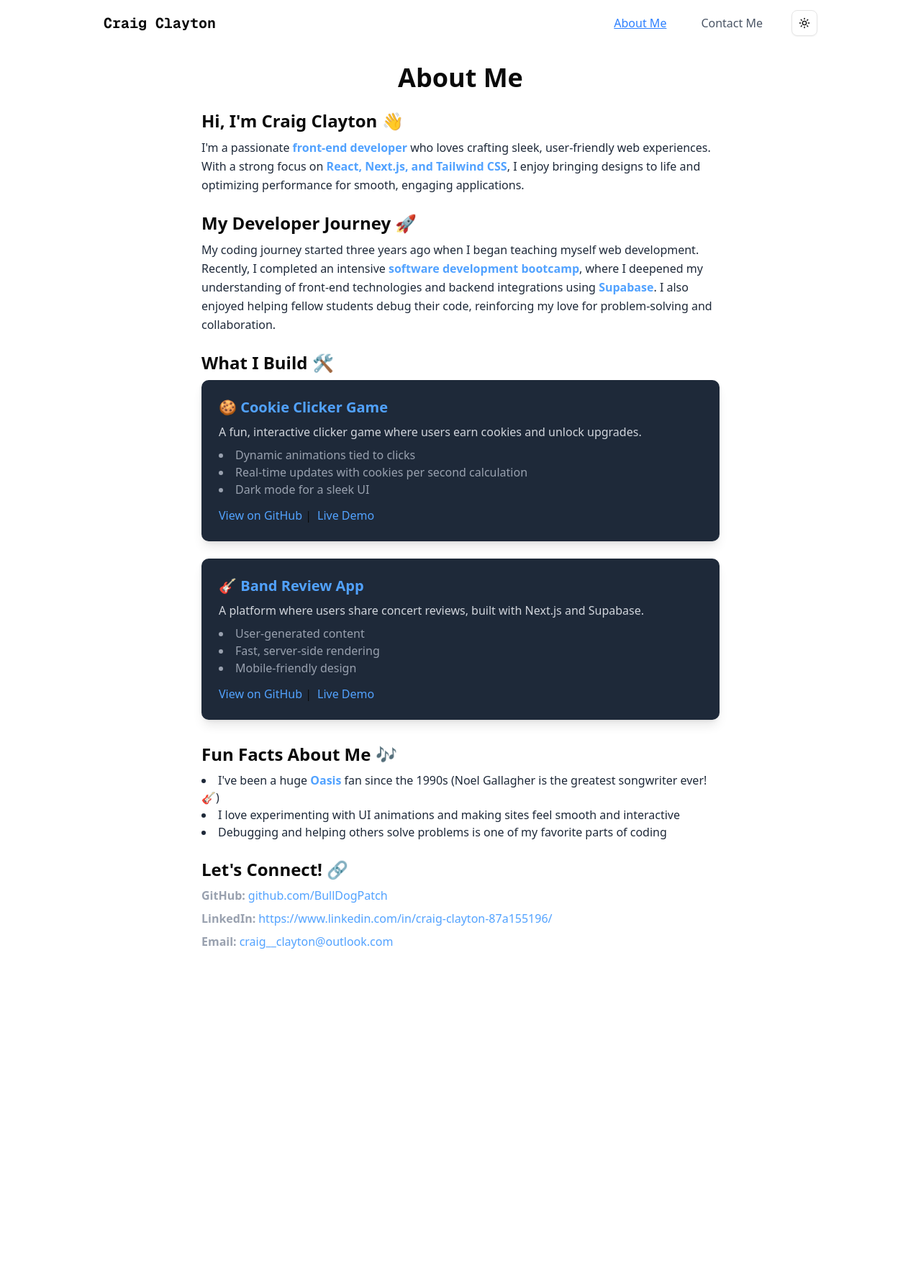
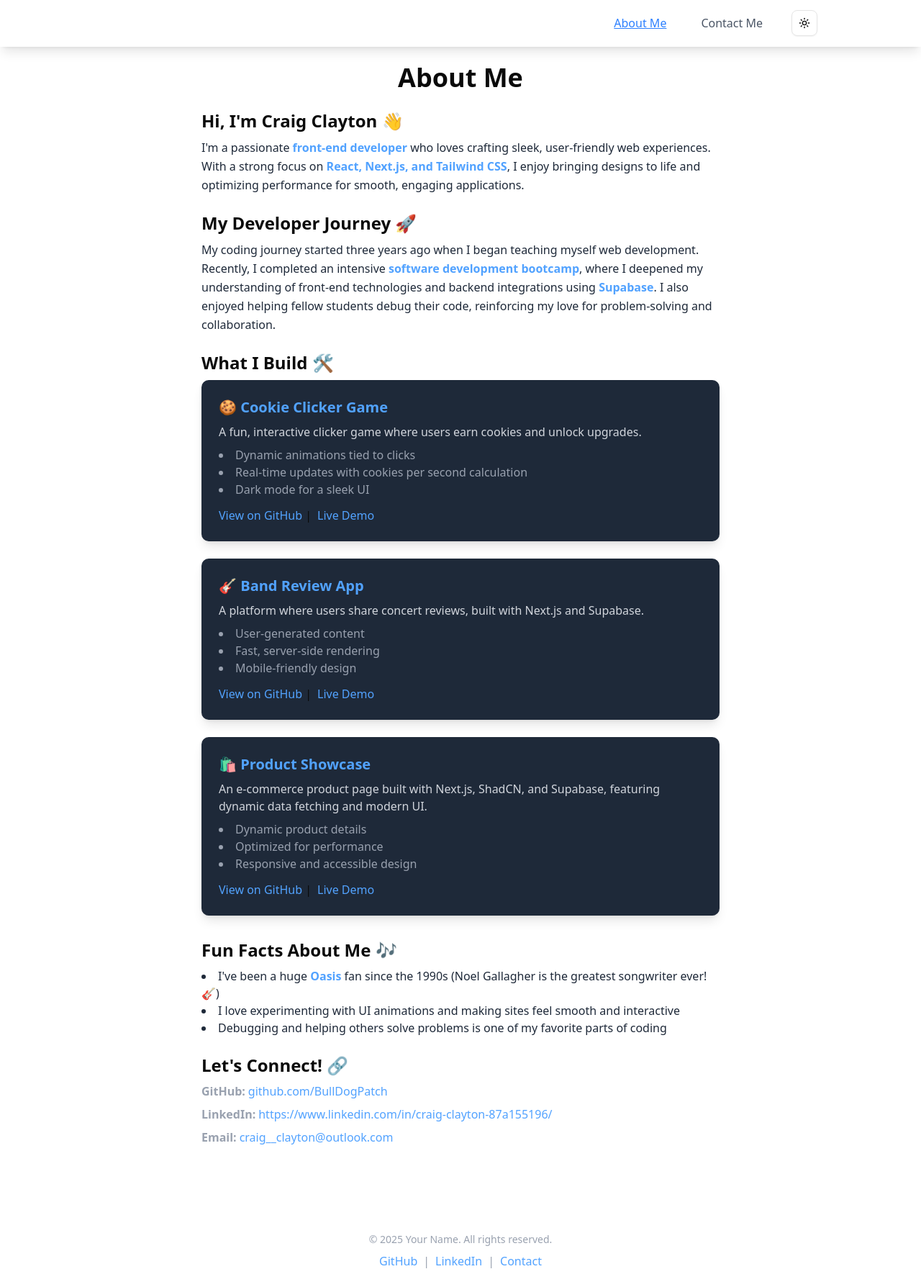
Before and after one commit to BullDogPatch/portfolio-new, a Next.js app: page /about-me in a window 1280 px wide. Shown: the whole page at 72% size. Before the commit the page ends 1368 px from the top, so only its background shows below. Built offline with nearby package versions, Linux system fonts and the light colour scheme.

Commit message:
pages done, yoinked stuff from previos portfolio

```diff
--- a/package.json
+++ b/package.json
@@ -14,10 +14,12 @@
     "class-variance-authority": "^0.7.1",
     "clsx": "^2.1.1",
     "lucide-react": "^0.485.0",
+    "motion": "^12.6.2",
     "next": "15.2.4",
     "next-themes": "^0.4.6",
     "react": "^19.0.0",
     "react-dom": "^19.0.0",
+    "react-icons": "^5.5.0",
     "tailwind-merge": "^3.0.2",
     "tw-animate-css": "^1.2.5"
   },
--- a/src/app/about-me/page.tsx
+++ b/src/app/about-me/page.tsx
@@ -98,6 +98,38 @@ const AboutPage = () => {
         </div>
       </div>
 
+      <div className='mt-6 bg-gray-800 p-6 rounded-lg shadow-lg'>
+        <h3 className='text-xl font-semibold text-blue-400'>
+          🛍️ Product Showcase
+        </h3>
+        <p className='text-gray-300 mt-2'>
+          An e-commerce product page built with Next.js, ShadCN, and Supabase,
+          featuring dynamic data fetching and modern UI.
+        </p>
+        <ul className='list-disc list-inside text-gray-400 mt-2'>
+          <li>Dynamic product details</li>
+          <li>Optimized for performance</li>
+          <li>Responsive and accessible design</li>
+        </ul>
+        <div className='mt-3'>
+          <a
+            href='https://github.com/BullDogPatch/product-shop'
+            target='_blank'
+            className='text-blue-400 hover:underline'
+          >
+            View on GitHub
+          </a>{' '}
+          |
+          <a
+            href='https://product-shop-mu.vercel.app'
+            target='_blank'
+            className='text-blue-400 hover:underline ml-2'
+          >
+            Live Demo
+          </a>
+        </div>
+      </div>
+
       <h2 className='text-2xl font-semibold mt-8 mb-2'>
         Fun Facts About Me 🎶
       </h2>
--- a/src/app/layout.tsx
+++ b/src/app/layout.tsx
@@ -5,6 +5,7 @@ import { ThemeProvider } from '@/components/theme-provider';
 import './globals.css';
 import { ModeToggle } from '@/components/theme-toggler';
 import Header from '@/components/header';
+import Footer from '@/components/footer';
 
 const geistSans = Geist({
   variable: '--font-geist-sans',
@@ -41,6 +42,7 @@ export default function RootLayout({
           <main className='flex flex-col gap-[32px] row-start-2 items-center sm:items-start'>
             {children}
           </main>
+          <Footer />
         </ThemeProvider>
       </body>
     </html>
--- a/src/components/contact-form.tsx
+++ b/src/components/contact-form.tsx
@@ -33,6 +33,8 @@ const ContactForm = () => {
   };
 
   return (
+    <div className=' flex flex-col w-full text-center'>
+      <h2 className='text-2xl mb-4 font-bold'>Contact Me</h2>
       <form
         ref={formRef}
         onSubmit={onSubmit}
@@ -75,6 +77,7 @@ const ContactForm = () => {
           {isSending ? 'Sending...' : 'Send Message'}
         </button>
       </form>
+    </div>
   );
 };
 
--- /dev/null
+++ b/src/components/footer.tsx
@@ -0,0 +1,37 @@
+const Footer = () => {
+  return (
+    <footer className='text-gray-400 text-center py-6 mt-12'>
+      <p className='text-sm'>
+        © {new Date().getFullYear()} Your Name. All rights reserved.
+      </p>
+      <div className='mt-2'>
+        <a
+          href='https://github.com/BullDogPatch'
+          target='_blank'
+          rel='noopener noreferrer'
+          className='text-blue-400 hover:underline mx-2'
+        >
+          GitHub
+        </a>
+        |
+        <a
+          href='https://linkedin.com/in/your-profile'
+          target='_blank'
+          rel='noopener noreferrer'
+          className='text-blue-400 hover:underline mx-2'
+        >
+          LinkedIn
+        </a>
+        |
+        <a
+          href='mailto:your@email.com'
+          className='text-blue-400 hover:underline mx-2'
+        >
+          Contact
+        </a>
+      </div>
+    </footer>
+  );
+};
+
+export default Footer;
--- /dev/null
+++ b/src/components/magicui/typing-animation.tsx
@@ -0,0 +1,90 @@
+"use client";
+
+import { cn } from "@/lib/utils";
+import { motion, MotionProps } from "motion/react";
+import { useEffect, useRef, useState } from "react";
+
+interface TypingAnimationProps extends MotionProps {
+  children: string;
+  className?: string;
+  duration?: number;
+  delay?: number;
+  as?: React.ElementType;
+  startOnView?: boolean;
+}
+
+export function TypingAnimation({
+  children,
+  className,
+  duration = 100,
+  delay = 0,
+  as: Component = "div",
+  startOnView = false,
+  ...props
+}: TypingAnimationProps) {
+  const MotionComponent = motion.create(Component, {
+    forwardMotionProps: true,
+  });
+
+  const [displayedText, setDisplayedText] = useState<string>("");
+  const [started, setStarted] = useState(false);
+  const elementRef = useRef<HTMLElement | null>(null);
+
+  useEffect(() => {
+    if (!startOnView) {
+      const startTimeout = setTimeout(() => {
+        setStarted(true);
+      }, delay);
+      return () => clearTimeout(startTimeout);
+    }
+
+    const observer = new IntersectionObserver(
+      ([entry]) => {
+        if (entry.isIntersecting) {
+          setTimeout(() => {
+            setStarted(true);
+          }, delay);
+          observer.disconnect();
+        }
+      },
+      { threshold: 0.1 },
+    );
+
+    if (elementRef.current) {
+      observer.observe(elementRef.current);
+    }
+
+    return () => observer.disconnect();
+  }, [delay, startOnView]);
+
+  useEffect(() => {
+    if (!started) return;
+
+    let i = 0;
+    const typingEffect = setInterval(() => {
+      if (i < children.length) {
+        setDisplayedText(children.substring(0, i + 1));
+        i++;
+      } else {
+        clearInterval(typingEffect);
+      }
+    }, duration);
+
+    return () => {
+      clearInterval(typingEffect);
+    };
+  }, [children, duration, started]);
+
+  return (
+    <MotionComponent
+      ref={elementRef}
+      className={cn(
+        "text-4xl font-bold leading-[5rem] tracking-[-0.02em]",
+        className,
+      )}
+      {...props}
+    >
+      {displayedText}
+    </MotionComponent>
+  );
+}
--- a/src/components/navbar.tsx
+++ b/src/components/navbar.tsx
@@ -5,8 +5,7 @@ import { useState } from 'react';
 import Link from 'next/link';
 import NavLink from './nav-link';
 import { ModeToggle } from './theme-toggler';
-// import { TypingAnimation } from './magicui/typing-animation';
-// import { ThemeToggleButton } from './ToggleThemeButton';
+import { TypingAnimation } from './magicui/typing-animation';
 
 const Navbar = () => {
   const [menuOpen, setMenuOpen] = useState(false);
@@ -14,13 +13,13 @@ const Navbar = () => {
   const handleClick = () => setMenuOpen((prev) => !prev);
 
   return (
-    <nav className='fixed top-0 w-full z-40'>
+    <nav className='fixed top-0 w-full z-40 backdrop-blur-lg border-b border-white/10 shadow-lg'>
       <div className='max-w-5xl mx-auto px-4'>
         <div className='flex justify-between items-center h-16'>
           <Link href='/' className='font-mono text-xl font-bold'>
-            {/* <TypingAnimation className='text-white'> */}
-            Craig Clayton
-            {/* </TypingAnimation> */}
+            <TypingAnimation className='text-white'>
+              Craig Clayton
+            </TypingAnimation>
           </Link>
 
           {/* Desktop Links */}
```
Also changed, not shown: 1 other file (tests, documents, lock files or other folders). Lines whose indentation alone changed are shown as unchanged.
